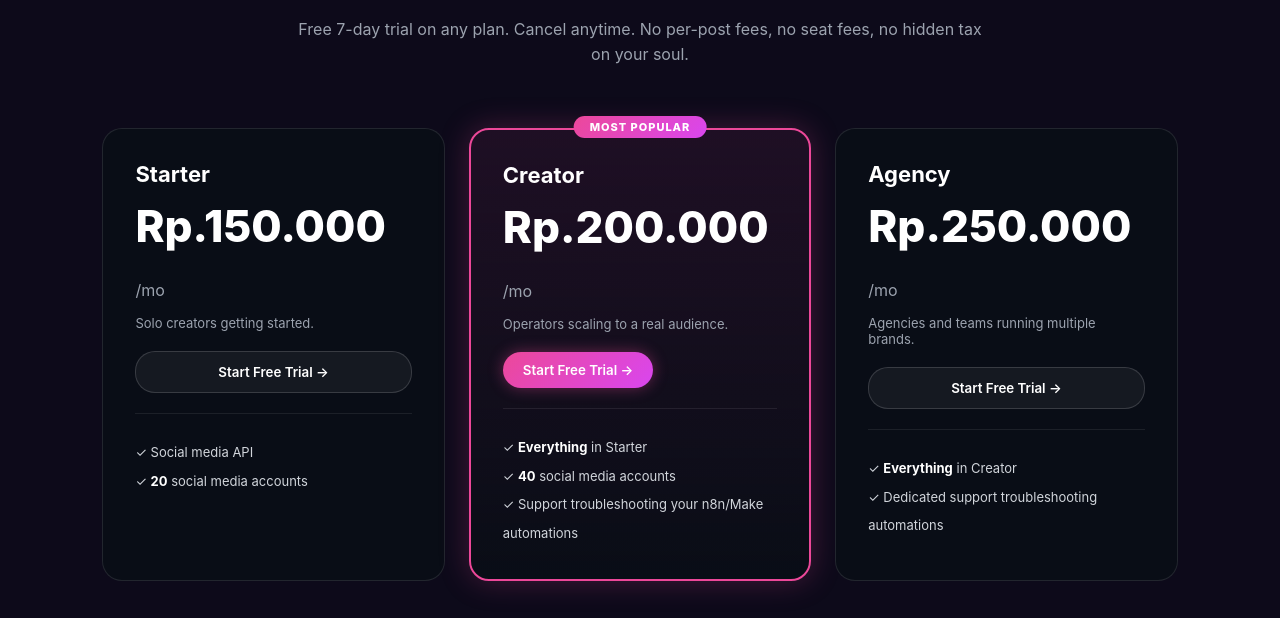
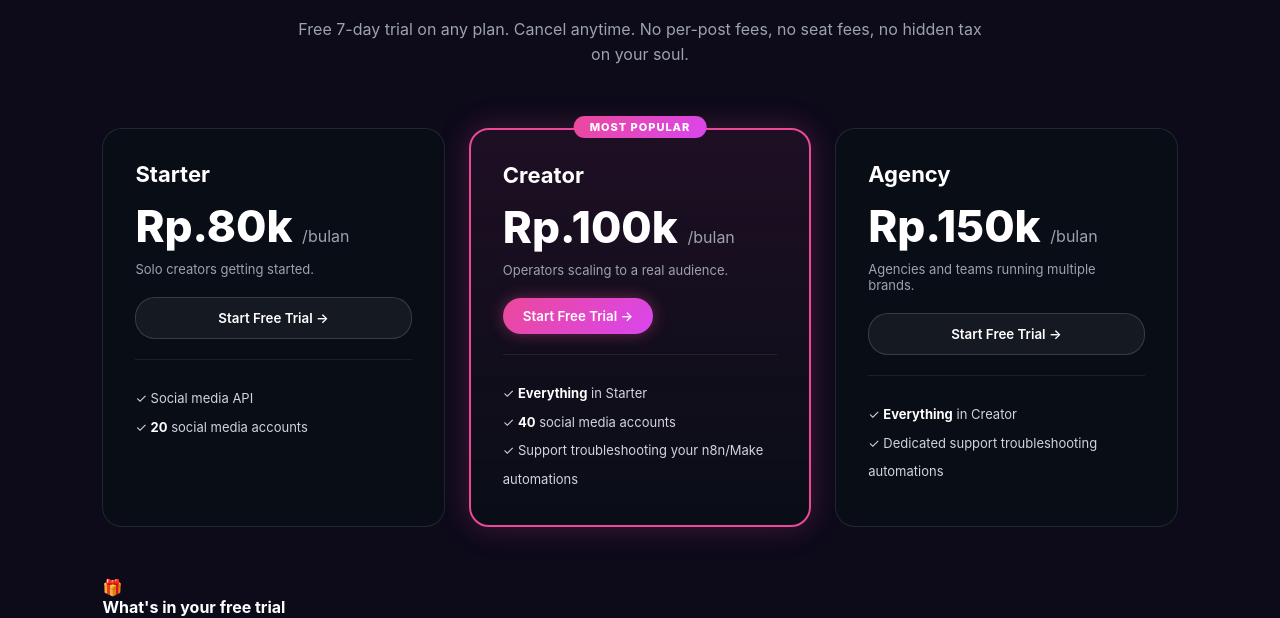
Before and after one commit to deri9804/trendoraautomation, a Flask app: page / in a window 1280 px wide. Shown: the part 1443-2061 px from the top of the page. Run offline with Flask 3, Linux system fonts and the light colour scheme; some libraries are stand-ins or nearby versions.

Commit message:
update harga

```diff
--- a/templates/pricing.html
+++ b/templates/pricing.html
@@ -13,7 +13,7 @@
     <div class="pricing-card">
       <div class="plan-head">
         <h3>Starter</h3>
-        <div class="plan-price">Rp.150.000 <span>/mo</span></div>
+        <div class="plan-price">Rp.80k <span>/bulan</span></div>
         <p class="plan-desc">Solo creators getting started.</p>
         <button class="btn-plan-secondary" onclick="handleStartFree('Starter Monthly', 'Rp.150.000/bulan')">Start Free Trial &rarr;</button>
       </div>
@@ -28,9 +28,9 @@
       <div class="popular-badge">MOST POPULAR</div>
       <div class="plan-head">
         <h3>Creator</h3>
-        <div class="plan-price">Rp.200.000 <span>/mo</span></div>
+        <div class="plan-price">Rp.100k <span>/bulan</span></div>
         <p class="plan-desc">Operators scaling to a real audience.</p>
-        <button class="btn-pink btn-block" onclick="handleStartFree('Creator Monthly', 'Rp.200.000/bulan')">Start Free Trial &rarr;</button>
+        <button class="btn-pink btn-block" onclick="handleStartFree('Creator Monthly', 'Rp.100k/bulan')">Start Free Trial &rarr;</button>
       </div>
       <ul class="plan-features">
         <li>&check; <strong>Everything</strong> in Starter</li>
@@ -43,9 +43,9 @@
     <div class="pricing-card">
       <div class="plan-head">
         <h3>Agency</h3>
-        <div class="plan-price">Rp.250.000 <span>/mo</span></div>
+        <div class="plan-price">Rp.150k <span>/bulan</span></div>
         <p class="plan-desc">Agencies and teams running multiple brands.</p>
-        <button class="btn-plan-secondary" onclick="handleStartFree('Agency Monthly', 'Rp.250.000/bulan')">Start Free Trial &rarr;</button>
+        <button class="btn-plan-secondary" onclick="handleStartFree('Agency Monthly', 'Rp.150k/bulan')">Start Free Trial &rarr;</button>
       </div>
       <ul class="plan-features">
         <li>&check; <strong>Everything</strong> in Creator</li>
```
